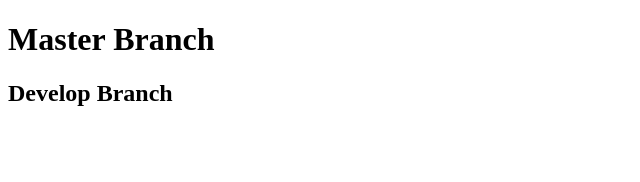
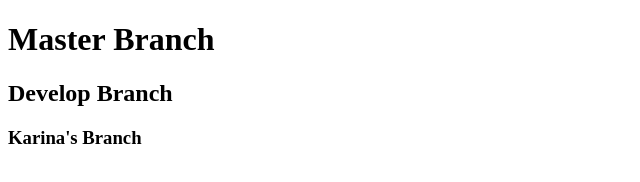
Before and after one commit to maxvhahn/teamGit, a plain HTML site: page index.html in a window 1280 px wide. Shown: the whole page, without its empty margins (0-640 px from the left). Drawn offline with Linux system fonts and the light colour scheme.

Commit message:
karinas branch

```diff
--- a/index.html
+++ b/index.html
@@ -9,5 +9,6 @@
 <body>
     <h1>Master Branch</h1>
     <h2>Develop Branch</h2>
+    <h3>Karina's Branch</h3>
 </body>
 </html>
```
